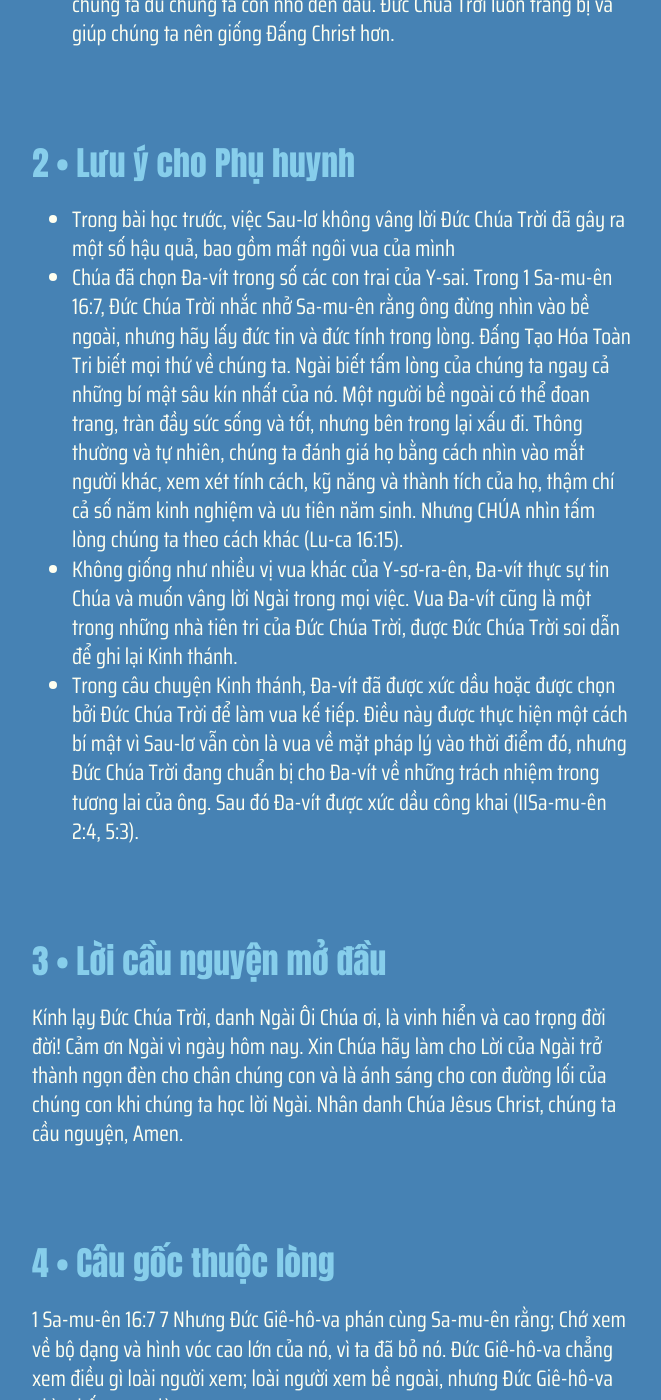
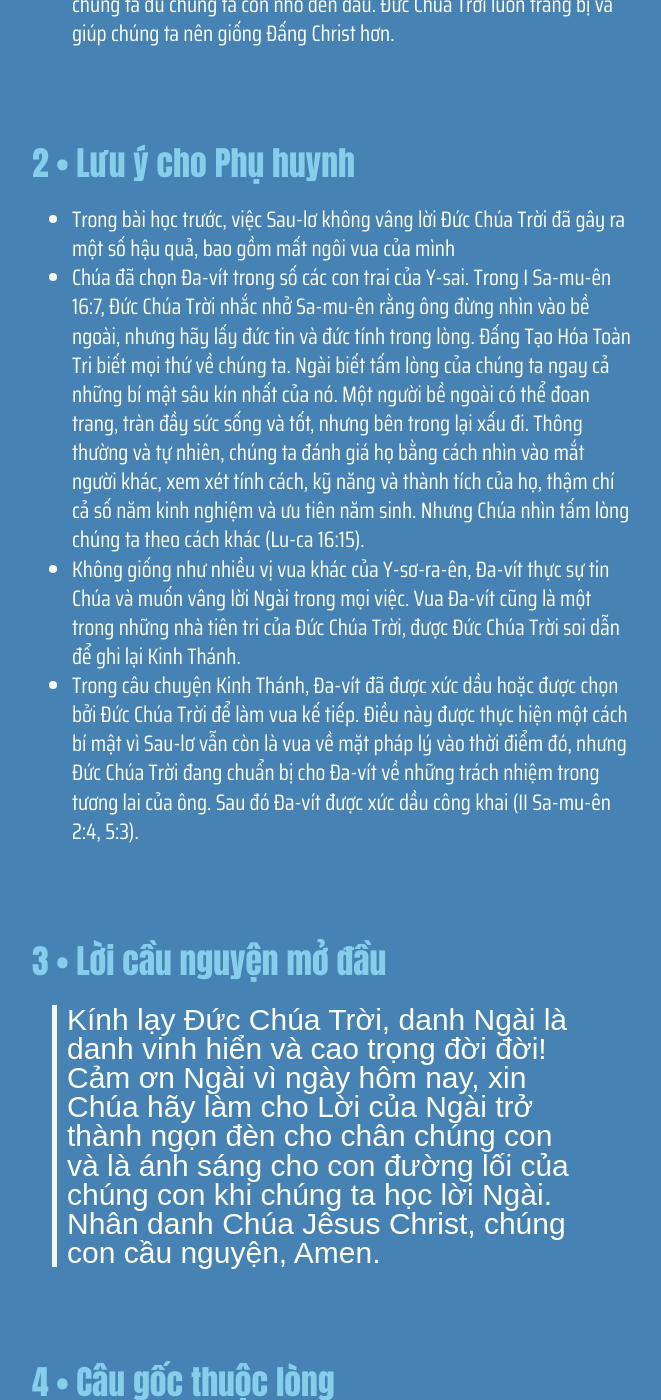
Before and after one commit to GospelTrust/LGS, a Jekyll site: the page built from docs/content/_vi/40-2.md, in a window 1280 px wide and 1400 px high, scrolled down 894 px. Shown: the whole window, without its empty margins (308-969 px from the left). Built offline with Jekyll 4.4.1, drawn with Linux system fonts in a browser that asks for light colours; some web fonts are replaced; some of the changed text lies outside the part shown.

Commit message:
Update: w40d2

```diff
--- a/docs/content/_vi/40-2.md
+++ b/docs/content/_vi/40-2.md
@@ -1,7 +1,7 @@
 ---
 week: 40
 day: 2
-title: 'ĐỨC CHÚA TRỜI CHỌN ĐA-VÍT'
+title: 'Đức Chúa Trời chọn Đa-vít'
 bible: 'I Sa-mu-ên 16:6-13'
 layout: lesson
 ---
@@ -14,17 +14,17 @@
 
 {% include lesson/section.html index=2 %}
 - Trong bài học trước, việc Sau-lơ không vâng lời Đức Chúa Trời đã gây ra một số hậu quả, bao gồm mất ngôi vua của mình
-- Chúa đã chọn Đa-vít trong số các con trai của Y-sai. Trong 1 Sa-mu-ên 16:7, Đức Chúa Trời nhắc nhở Sa-mu-ên rằng ông đừng nhìn vào bề ngoài, nhưng hãy lấy đức tin và đức tính trong lòng. Đấng Tạo Hóa Toàn Tri biết mọi thứ về chúng ta. Ngài biết tấm lòng của chúng ta ngay cả những bí mật sâu kín nhất của nó. Một người bề ngoài có thể đoan trang, tràn đầy sức sống và tốt, nhưng bên trong lại xấu đi. Thông thường và tự nhiên, chúng ta đánh giá họ bằng cách nhìn vào mắt người khác, xem xét tính cách, kỹ năng và thành tích của họ, thậm chí cả số năm kinh nghiệm và ưu tiên năm sinh. Nhưng CHÚA nhìn tấm lòng chúng ta theo cách khác (Lu-ca 16:15).
-- Không giống như nhiều vị vua khác của Y-sơ-ra-ên, Đa-vít thực sự tin Chúa và muốn vâng lời Ngài trong mọi việc. Vua Đa-vít cũng là một trong những nhà tiên tri của Đức Chúa Trời, được Đức Chúa Trời soi dẫn để ghi lại Kinh thánh.
-- Trong câu chuyện Kinh thánh, Đa-vít đã được xức dầu hoặc được chọn bởi Đức Chúa Trời để làm vua kế tiếp. Điều này được thực hiện một cách bí mật vì Sau-lơ vẫn còn là vua về mặt pháp lý vào thời điểm đó, nhưng Đức Chúa Trời đang chuẩn bị cho Đa-vít về những trách nhiệm trong tương lai của ông. Sau đó Đa-vít được xức dầu công khai (IISa-mu-ên 2:4, 5:3).
+- Chúa đã chọn Đa-vít trong số các con trai của Y-sai. Trong I Sa-mu-ên 16:7, Đức Chúa Trời nhắc nhở Sa-mu-ên rằng ông đừng nhìn vào bề ngoài, nhưng hãy lấy đức tin và đức tính trong lòng. Đấng Tạo Hóa Toàn Tri biết mọi thứ về chúng ta. Ngài biết tấm lòng của chúng ta ngay cả những bí mật sâu kín nhất của nó. Một người bề ngoài có thể đoan trang, tràn đầy sức sống và tốt, nhưng bên trong lại xấu đi. Thông thường và tự nhiên, chúng ta đánh giá họ bằng cách nhìn vào mắt người khác, xem xét tính cách, kỹ năng và thành tích của họ, thậm chí cả số năm kinh nghiệm và ưu tiên năm sinh. Nhưng Chúa nhìn tấm lòng chúng ta theo cách khác (Lu-ca 16:15).
+- Không giống như nhiều vị vua khác của Y-sơ-ra-ên, Đa-vít thực sự tin Chúa và muốn vâng lời Ngài trong mọi việc. Vua Đa-vít cũng là một trong những nhà tiên tri của Đức Chúa Trời, được Đức Chúa Trời soi dẫn để ghi lại Kinh Thánh.
+- Trong câu chuyện Kinh Thánh, Đa-vít đã được xức dầu hoặc được chọn bởi Đức Chúa Trời để làm vua kế tiếp. Điều này được thực hiện một cách bí mật vì Sau-lơ vẫn còn là vua về mặt pháp lý vào thời điểm đó, nhưng Đức Chúa Trời đang chuẩn bị cho Đa-vít về những trách nhiệm trong tương lai của ông. Sau đó Đa-vít được xức dầu công khai (II Sa-mu-ên 2:4, 5:3).
 
 
 {% include lesson/section.html index=3 %}
-Kính lạy Đức Chúa Trời, danh Ngài Ôi Chúa ơi, là vinh hiển và cao trọng đời đời! Cảm ơn Ngài vì ngày hôm nay. Xin Chúa hãy làm cho Lời của Ngài trở thành ngọn đèn cho chân chúng con và là ánh sáng cho con đường lối của chúng con khi chúng ta học lời Ngài. Nhân danh Chúa Jêsus Christ, chúng ta cầu nguyện, Amen.
+> Kính lạy Đức Chúa Trời, danh Ngài là danh vinh hiển và cao trọng đời đời! Cảm ơn Ngài vì ngày hôm nay, xin Chúa hãy làm cho Lời của Ngài trở thành ngọn đèn cho chân chúng con và là ánh sáng cho con đường lối của chúng con khi chúng ta học lời Ngài. Nhân danh Chúa Jêsus Christ, chúng con cầu nguyện, Amen.
 
 
 {% include lesson/section.html index=4 %}
-1 Sa-mu-ên 16:7
+### I Sa-mu-ên 16:7
 7 Nhưng Đức Giê-hô-va phán cùng Sa-mu-ên rằng; Chớ xem về bộ dạng và hình vóc cao lớn của nó, vì ta đã bỏ nó. Đức Giê-hô-va chẳng xem điều gì loài người xem; loài người xem bề ngoài, nhưng Đức Giê-hô-va nhìn thấy trong lòng.
 
 
@@ -43,8 +43,11 @@
 
 
 {% include lesson/section.html index=8 %}
-Vượt qua vương miện
-Khi bạn nói "ĐI", các thành viên trong gia đình sẽ đội một vương miện (bạn có thể đội một chiếc hoặc đội mũ) xung quanh vòng tròn cho đến khi bạn nói "DỪNG". Người có vương miện phải nói phần tiếp theo của câu chuyện. Khi bạn nói "ĐI", họ bắt đầu trao vương miện cho đến khi bạn nói "DỪNG". Đảm bảo rằng mọi người đều có cơ hội kể một phần của câu chuyện.
+### Vượt qua vương miện
+Khi bạn nói "ĐI", các thành viên trong gia đình sẽ đội một vương miện (bạn có thể đội một chiếc hoặc đội mũ) xung quanh vòng tròn cho đến khi bạn nói "DỪNG".
+Người có vương miện phải nói phần tiếp theo của câu chuyện.
+Khi bạn nói "ĐI", họ bắt đầu trao vương miện cho đến khi bạn nói "DỪNG".
+Đảm bảo rằng mọi người đều có cơ hội kể một phần của câu chuyện.
 
 
 {% include lesson/section.html index=9 %}
@@ -54,4 +57,4 @@
 
 
 {% include lesson/section.html index=10 %}
-Lạy Chúa là ĐỨC CHÚA TRỜI, xin tha thứ cho chúng con đôi khi không vâng lời Ngài. Xin Chúa làm sạch tâm hồn chúng con và làm cho chúng con trở nên mới.Xin giúp chúng con bước đi và lắng nghe Ngài mọi khoảnh khắc trong cuộc sống, để chúng con có thể làm hài lòng Ngài mỗi ngày. Nhân danh Chúa Jêsus Christ, chúng ta cầu nguyện, Amen.
+Lạy Chúa là Đức Chúa Trời, xin tha thứ cho chúng con đôi khi không vâng lời Ngài. Xin Chúa làm sạch tâm hồn chúng con và làm cho chúng con trở nên mới. Xin giúp chúng con bước đi và lắng nghe Ngài mọi khoảnh khắc trong cuộc sống, để chúng con có thể làm hài lòng Ngài mỗi ngày. Nhân danh Chúa Jêsus Christ, chúng ta cầu nguyện, Amen.
```
Also changed, not shown: other parts of docs/content/_vi/40-2.md (+1 -1 lines).
